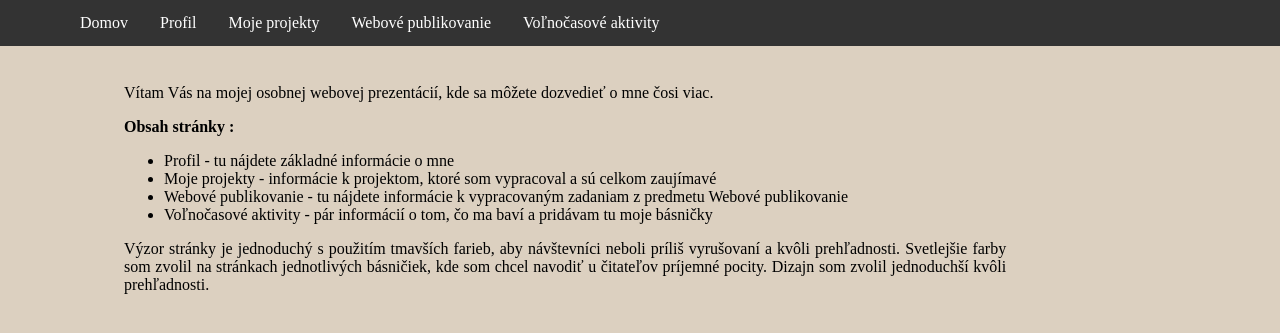
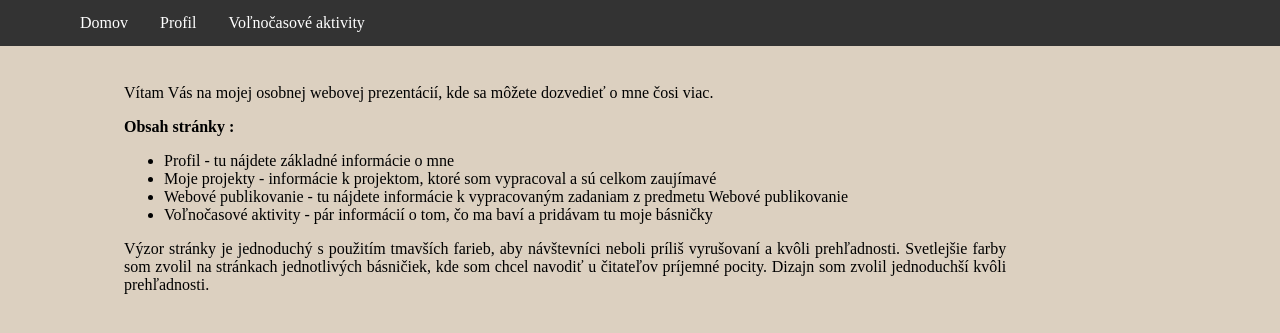
Before and after one commit to ball8/ball8.github.io, a Jekyll site: the page built from index.html, in a window 1280 px wide and 900 px high. Shown: the top 333 px of the window. Built offline with Jekyll 4.4.1, drawn with Linux system fonts in a browser that asks for light colours.

Commit message:
Update navigation_bar.html

```diff
--- a/_includes/navigation_bar.html
+++ b/_includes/navigation_bar.html
@@ -2,8 +2,6 @@
   <ul class="padding">
     <li class="padding"><a href="{{ "/index.html" | prepend: site.baseurl }}">Domov</a></li>
     <li class="padding"><a href="{{ "/myprofil.html" | prepend: site.baseurl }}">Profil</a></li>
-    <li class="padding"><a href="{{ "/project.html" | prepend: site.baseurl }}">Moje projekty</a></li>
-    <li class="padding"><a href="{{ "/wpub.html" | prepend: site.baseurl }}">Webové publikovanie</a></li>
     <li class="padding"><a href="{{ "/freetime.html" | prepend: site.baseurl }}">Voľnočasové aktivity</a></li>
   </ul>
 </nav>
```
